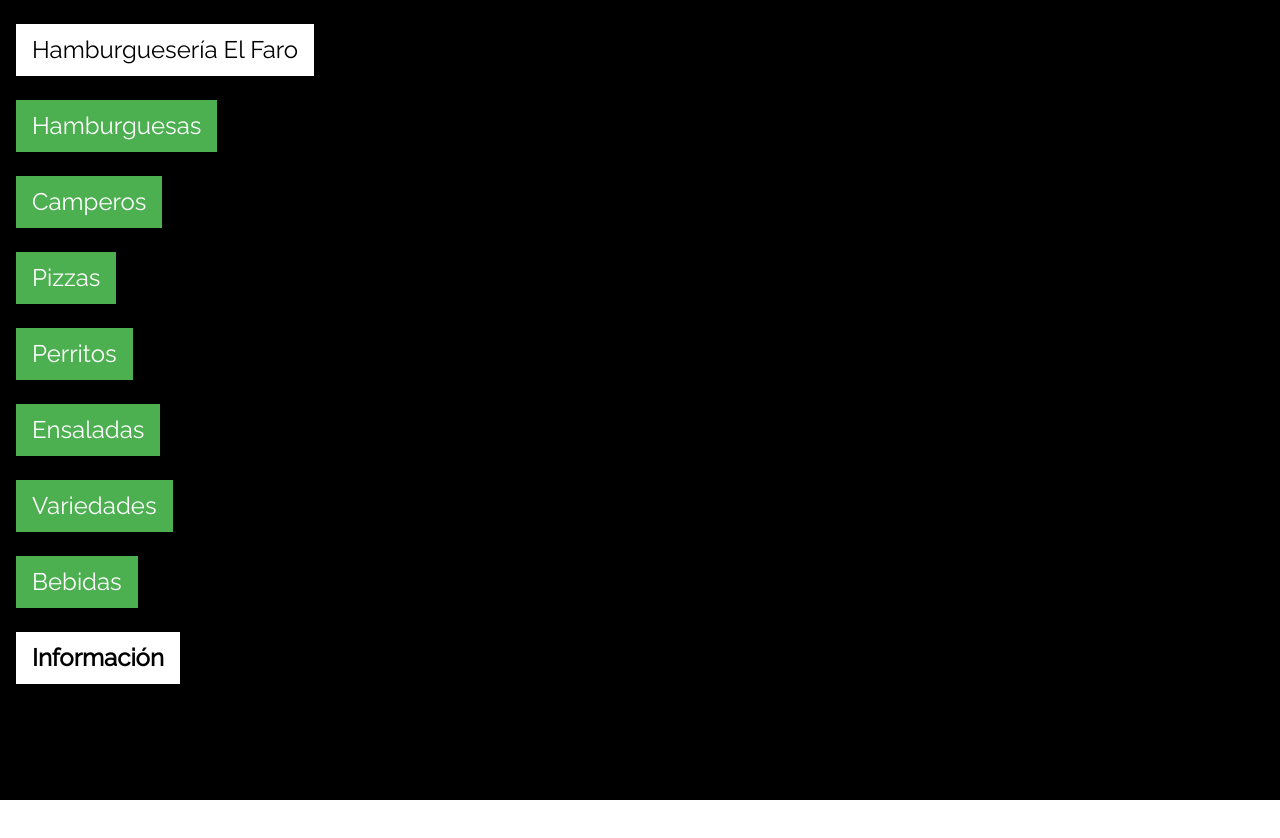
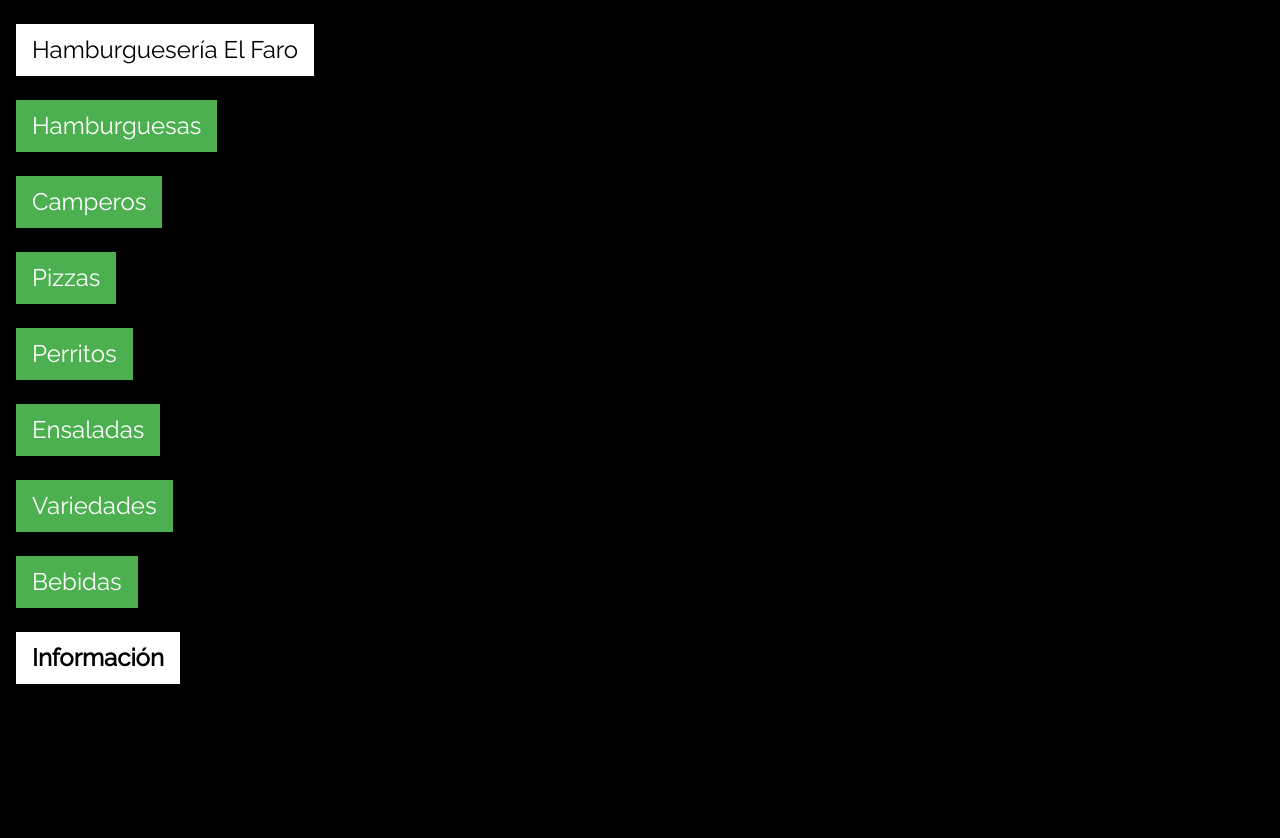
Before and after one commit to ZetaCreativos/El-Faro, a plain HTML site: page index.html in a window 1280 px wide. Drawn offline with Linux system fonts and the light colour scheme.

Commit message:
Update index.html

```diff
--- a/index.html
+++ b/index.html
@@ -10,9 +10,9 @@ body,h1,h5 {font-family: "Raleway", sans-serif}
 body, html {height: 100%}
 .bgimg {
   background-color: rgba(0, 0, 0, 1);
-  min-height: 100%;
-  background-position: center;
-  background-size: cover;
+  min-height: 150%;
+  background-position: ;
+  background-size: ;
 }
 </style>
 <body>
```
